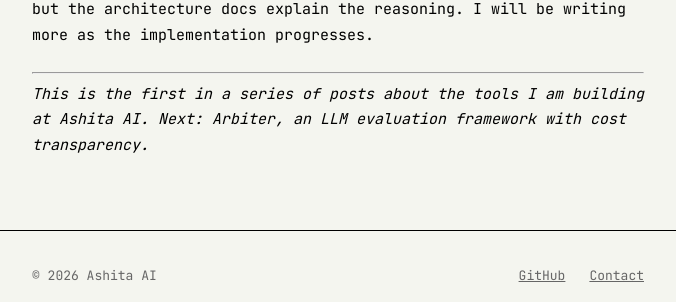
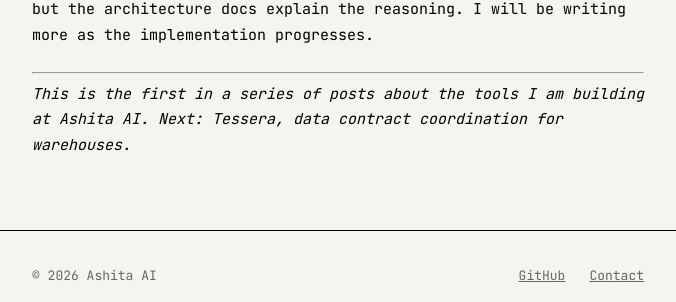
Before and after one commit to ashita-ai/ashita-ai.github.io, a Jekyll site: the page built from _posts/2025-01-04-introducing-engram.md, in a window 1280 px wide and 900 px high, scrolled down 3327 px. Shown: the part 579-881 px from the top of the window, without its empty margins (302-978 px from the left). Built offline with Jekyll 4.4.1, drawn with Linux system fonts in a browser that asks for light colours.

Commit message:
Change next post teaser from Arbiter to Tessera

```diff
--- a/_posts/2025-01-04-introducing-engram.md
+++ b/_posts/2025-01-04-introducing-engram.md
@@ -86,4 +86,4 @@ If this problem interests you, [the repo is on GitHub](https://github.com/ashita
 
 ---
 
-*This is the first in a series of posts about the tools I am building at Ashita AI. Next: Arbiter, an LLM evaluation framework with cost transparency.*
+*This is the first in a series of posts about the tools I am building at Ashita AI. Next: Tessera, data contract coordination for warehouses.*
```
